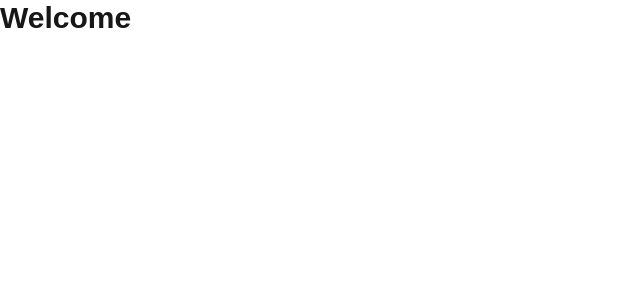
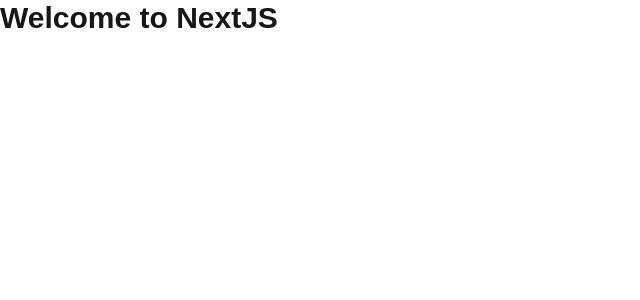
Before and after one commit to sheharzad-developer/sheharzadapplication_2025, a Next.js app: page / in a window 1280 px wide. Shown: the top 300 px of the page, without its empty margins (0-640 px from the left). Built offline with nearby package versions, Linux system fonts and the light colour scheme.

Commit message:
page.tsx

```diff
--- a/app/page.tsx
+++ b/app/page.tsx
@@ -1,3 +1,3 @@
 export default function Home() {
-  return <h1 className="text-3xl text-violent-700 font-black">Welcome</h1>;
+  return <h1 className="text-3xl text-violent-700 font-black">Welcome to NextJS</h1>;
 }
```
